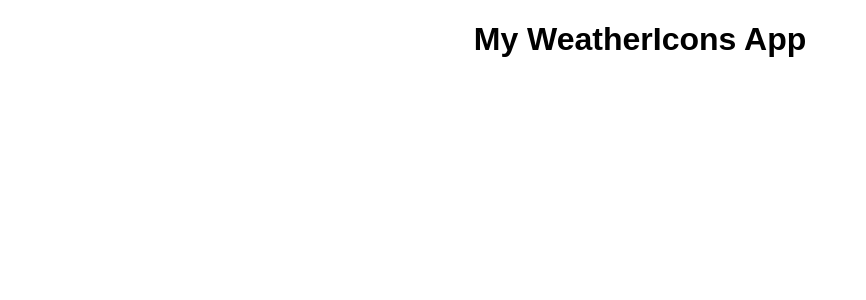
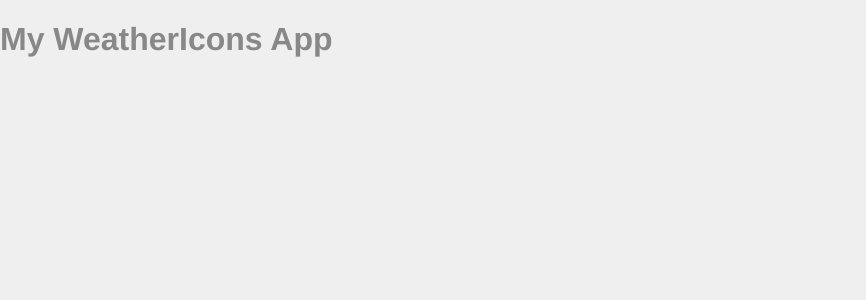
Before and after one commit to hakeymmhd/Base-React-App, a React (Create React App) app: page / in a window 1280 px wide. Shown: the top 300 px of the page, without its empty margins (0-866 px from the left). Built offline with nearby package versions, Linux system fonts and the light colour scheme.

Commit message:
updated css sheet

```diff
--- a/src/styles.css
+++ b/src/styles.css
@@ -1,34 +1,44 @@
-.App {
-  font-family: sans-serif;
-  text-align: center;
+body {
+  background: #efefef;
+  margin: 0;
+  padding: 0;
+  font-family: Helvetica, Arial, Verdana;
 }
 
-body {
-  margin: 0;
-  padding: 0;
-  font-family: -apple-system, BlinkMacSystemFont, "Segoe UI", "Roboto", "Oxygen",
-    "Ubuntu", "Cantarell", "Fira Sans", "Droid Sans", "Helvetica Neue",
-    sans-serif;
-  -webkit-font-smoothing: antialiased;
-  -moz-osx-font-smoothing: grayscale;
+h1 {
+  color: #888888;
 }
 
-code {
-  font-family: source-code-pro, Menlo, Monaco, Consolas, "Courier New",
-    monospace;
+p {
+  color: #666666;
 }
 
-section {
-  display:flex;
+#wrapper {
+  width: 500px;
+  margin: 0 auto;
+  padding: 20px;
 }
 
-section .weather {
- border: 1px solid #ccc;
- flex: 1;
- padding:10px;
- text-align:center;
+#thumbnails {
+  position: relative;
+  display: block;
+  display:flex;
+  flex-wrap:wrap;
+
 }
 
-.weather span {
-  font-weight: bold;
+#bigimage {
+  height: 300px;
+  width: 100%;
+  object-fit:cover;
 }
+
+.thumb {
+  flex:1;
+  margin: 5px;
+  height: 100px;
+  width: 100px;
+  display: block;
+  cursor: pointer;
+  object-fit:cover;
+}
```
